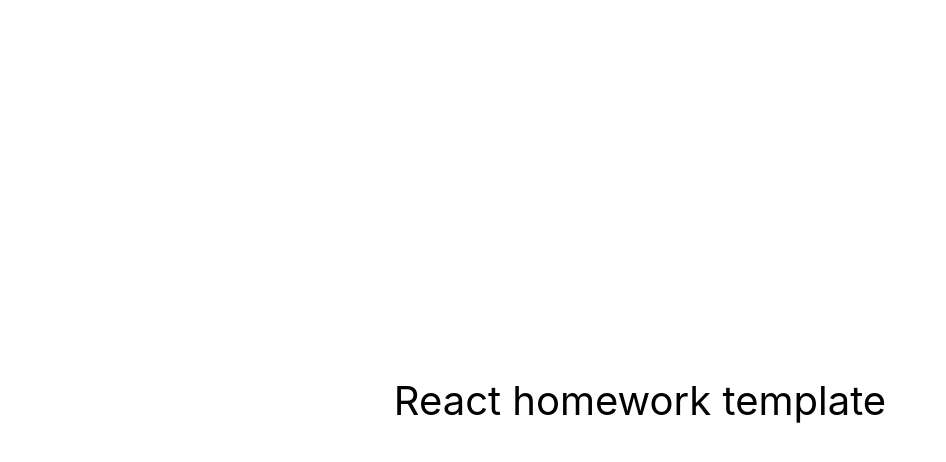
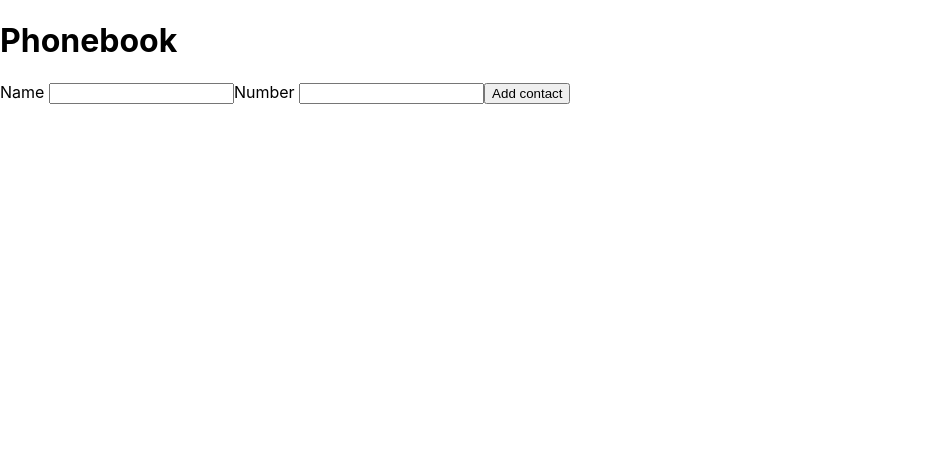
Before and after one commit to Lena-Kharchenko/goit-react-hw-02-phonebook, a React (Create React App) app: page / in a window 1280 px wide. Shown: the top 462 px of the page, without its empty margins (0-946 px from the left). Built offline with nearby package versions, Linux system fonts and the light colour scheme.

Commit message:
update app

```diff
--- a/src/components/App.jsx
+++ b/src/components/App.jsx
@@ -1,16 +1,19 @@
-export const App = () => {
-  return (
-    <div
-      style={{
-        height: '100vh',
-        display: 'flex',
-        justifyContent: 'center',
-        alignItems: 'center',
-        fontSize: 40,
-        color: '#010101'
-      }}
-    >
-      React homework template
-    </div>
-  );
-};
+import React, { Component } from 'react';
+import Form from './contactForm/contactForm';
+
+export class App extends Component {
+  state = {};
+
+  formSubmitHandler = data => {
+    console.log(data);
+  };
+
+  render() {
+    return (
+      <div>
+        <h1>Phonebook</h1>
+        <Form onSubmit={this.formSubmitHandler} />
+      </div>
+    );
+  }
+}
```
